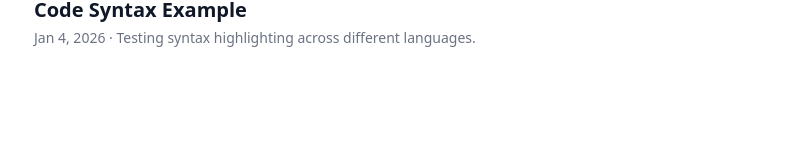
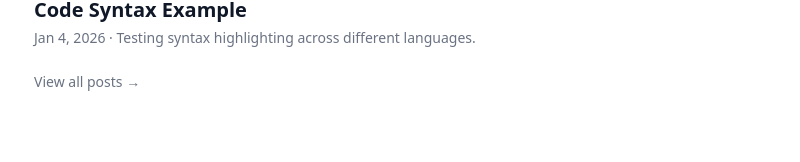
Before and after one commit to jkuang7/Blog, an Astro site: page / in a window 1280 px wide. Shown: the part 489-651 px from the top of the page, without its empty margins (238-1038 px from the left). Built offline with nearby package versions, Linux system fonts and the light colour scheme; Astro itself is replaced by a stand-in of ours.

Commit message:
Task 042: Add 'View all posts' link on home page

```diff
--- a/src/pages/index.astro
+++ b/src/pages/index.astro
@@ -48,6 +48,12 @@
           </li>
         ))}
       </ul>
+      <a
+        href="/blog"
+        class="inline-block mt-6 text-sm text-gray-500 dark:text-gray-400 hover:text-gray-900 dark:hover:text-gray-100 transition-colors"
+      >
+        View all posts &rarr;
+      </a>
     )}
   </section>
 </Base>
```
